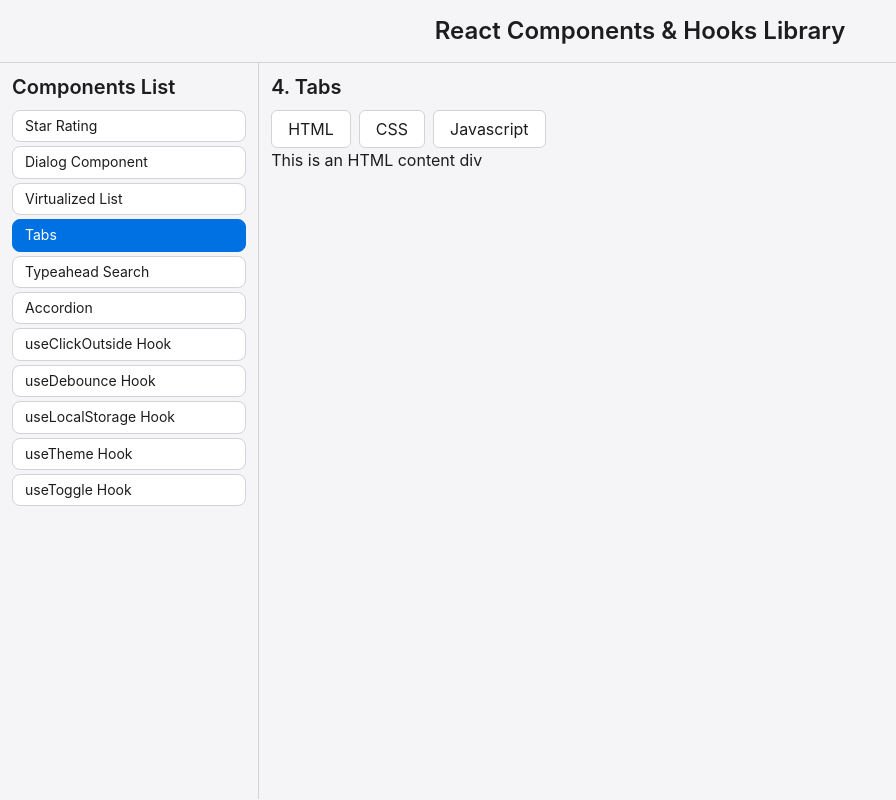
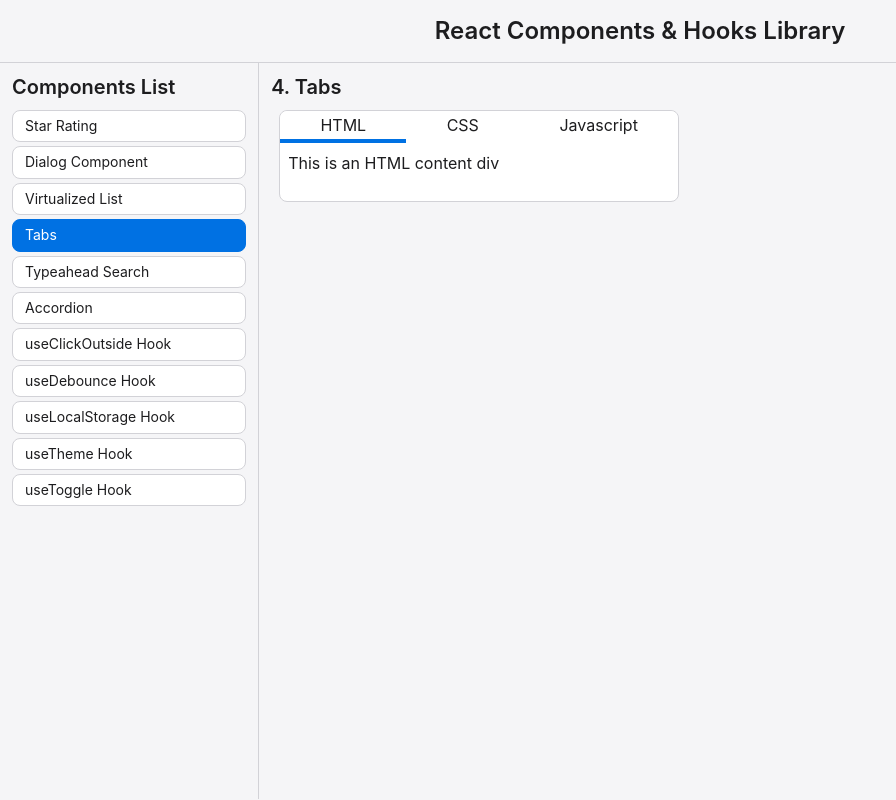
Before and after one commit to VasuGarg07/react-library, a React (Vite) app: page / in a window 1280 px wide. Both pictures are taken after a click on the item "Tabs". Shown: the whole page, without its empty margins (0-896 px from the left). Built offline with nearby package versions, Linux system fonts and the light colour scheme.

Commit message:
tabs component

```diff
--- /dev/null
+++ b/src/components/Tabs.css
@@ -0,0 +1,37 @@
+.tabs-container {
+    background-color: white;
+    border-radius: 8px;
+    margin: 8px;
+    border: 1px solid var(--border-color);
+    width: 400px;
+}
+
+.tabs-list {
+    display: flex;
+    align-items: center;
+    gap: 0;
+}
+
+.tab {
+    padding: 4px;
+    border: none;
+    flex: 1 1 auto;
+    border-radius: 0;
+    border-bottom: 4px solid transparent;
+}
+
+.tab:first-child {
+    border-radius: 8px 0 0 0;
+}
+
+.tab:last-child {
+    border-radius: 0 8px 0 0;
+}
+
+.tab.active {
+    border-bottom: 4px solid var(--primary-color);
+}
+
+.panel-container {
+    padding: 8px;
+}
--- a/src/components/Tabs.jsx
+++ b/src/components/Tabs.jsx
@@ -1,4 +1,5 @@
-import React, { act, useState } from 'react'
+import React, { act, useState } from 'react';
+import "./Tabs.css"
 
 const tabsData = [
   {
@@ -22,28 +23,27 @@ const Tabs = ({data = tabsData}) => {
   const [active, setActive] = useState(data[0].id);
 
   return (
-    <>
-      <div style={{
-        display:"flex",
-        alignItems:"center",
-        gap:"8px"
-      }}>
+    <div className='tabs-container'>
+      <div className='tabs-list'>
         {data.map(item => (
-          <button key={item.id}
+          <button
+            key={item.id}
             onClick={() => setActive(item.id)}
-            style={{backgroundClip: active === item.id ? "#4d95cf": "#fff"}}>
+            className={`tab ${active === item.id ? "active" : ""}`}>
               {item.label}
           </button>
         ))}
       </div>
 
-      {data.map(item => (
+      <div className='panel-container'>
+        {data.map(item => (
           <p key={item.id}
             style={{display: active === item.id ? "block": "none"}}>
               {item.content}
           </p>
         ))}
-    </>
+      </div>
+    </div>
   )
 }
 
```
